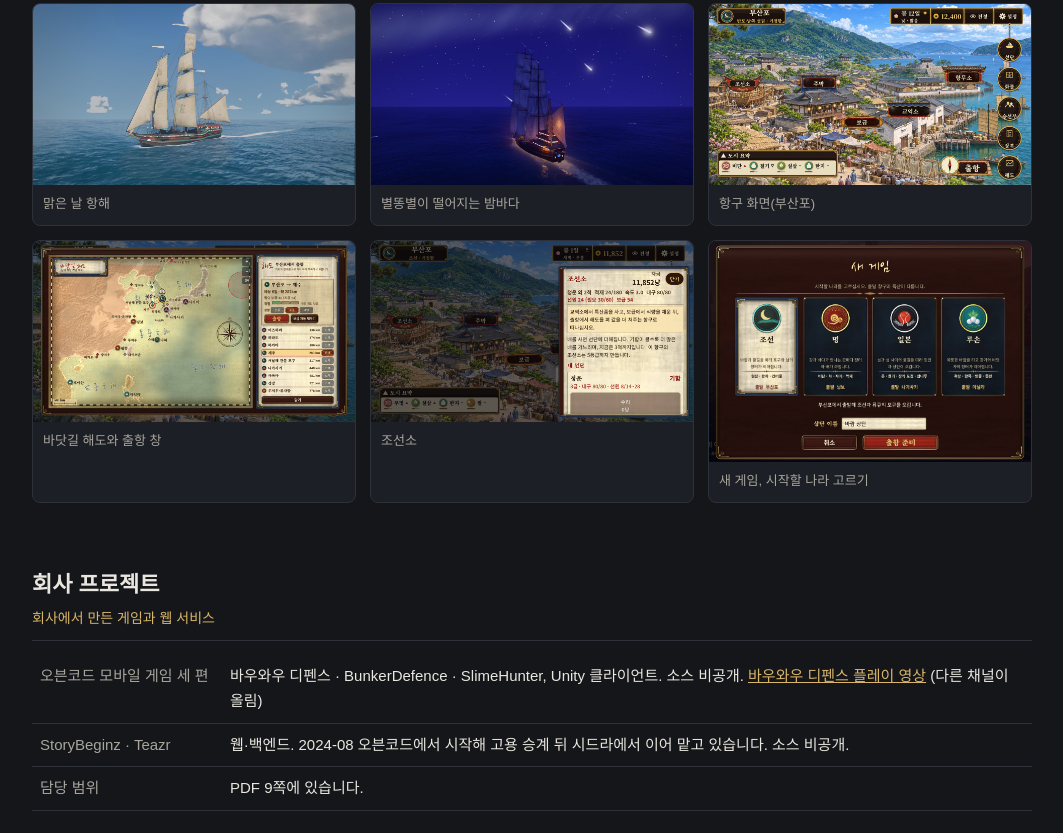
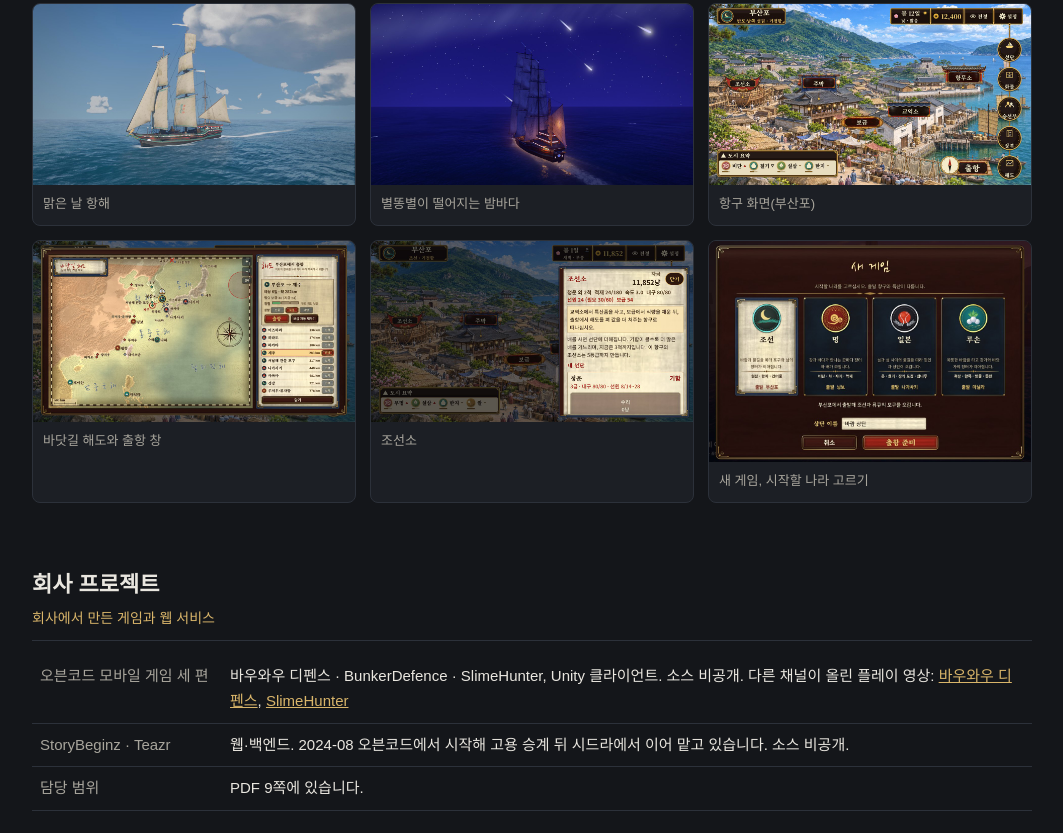
Before and after one commit to kkp8121-rgb/portfolio-2026, a plain HTML site: page index.html in a window 1280 px wide. Shown: the part 4397-5230 px from the top of the page, without its empty margins (108-1171 px from the left). Drawn offline with Linux system fonts and the light colour scheme.

Commit message:
Add the SlimeHunter gameplay video and the humanized PDF
The company games row now links both gameplay videos that other channels
uploaded (BowWow Defense and SlimeHunter). The PDF is the 2026-11-24
rebuild whose text was rewritten to read less like AI writing; every
number in it is unchanged.

Co-Authored-By: Claude Opus 5.5 <noreply@anthropic.com>

```diff
--- a/index.html
+++ b/index.html
@@ -131,7 +131,7 @@
   <h2 id="company">회사 프로젝트</h2>
   <p class="state">회사에서 만든 게임과 웹 서비스</p>
   <table>
-    <tr><th>오븐코드 모바일 게임 세 편</th><td>바우와우 디펜스 · BunkerDefence · SlimeHunter, Unity 클라이언트. 소스 비공개. <a href="https://www.youtube.com/watch?v=5bDuED89yGc">바우와우 디펜스 플레이 영상</a> (다른 채널이 올림)</td></tr>
+    <tr><th>오븐코드 모바일 게임 세 편</th><td>바우와우 디펜스 · BunkerDefence · SlimeHunter, Unity 클라이언트. 소스 비공개. 다른 채널이 올린 플레이 영상: <a href="https://www.youtube.com/watch?v=5bDuED89yGc">바우와우 디펜스</a>, <a href="https://www.youtube.com/watch?v=z94Ee8iraW4">SlimeHunter</a></td></tr>
     <tr><th>StoryBeginz · Teazr</th><td>웹·백엔드. 2024-08 오븐코드에서 시작해 고용 승계 뒤 시드라에서 이어 맡고 있습니다. 소스 비공개.</td></tr>
     <tr><th>담당 범위</th><td>PDF 9쪽에 있습니다.</td></tr>
   </table>
```
Also changed, not shown: 1 other file.
